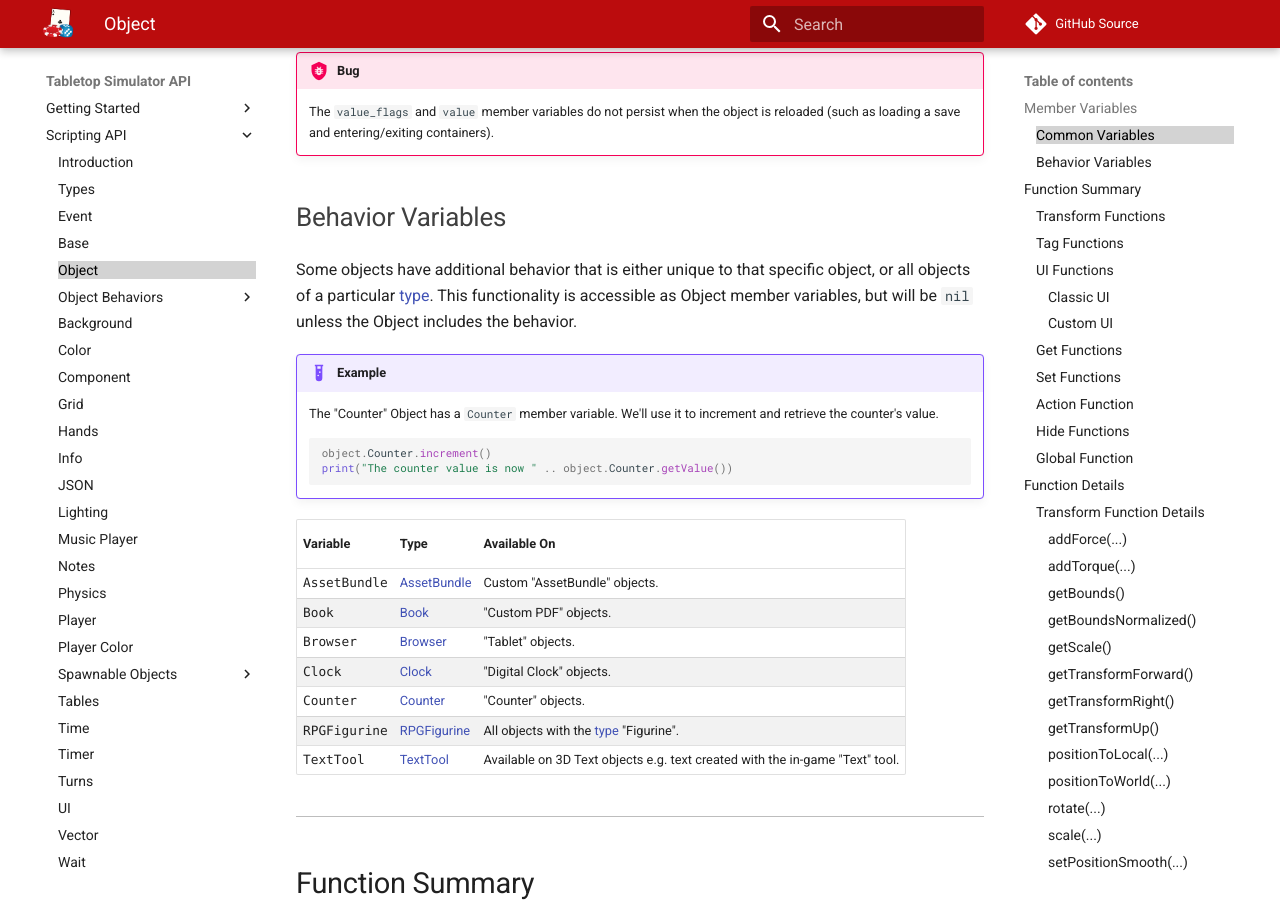
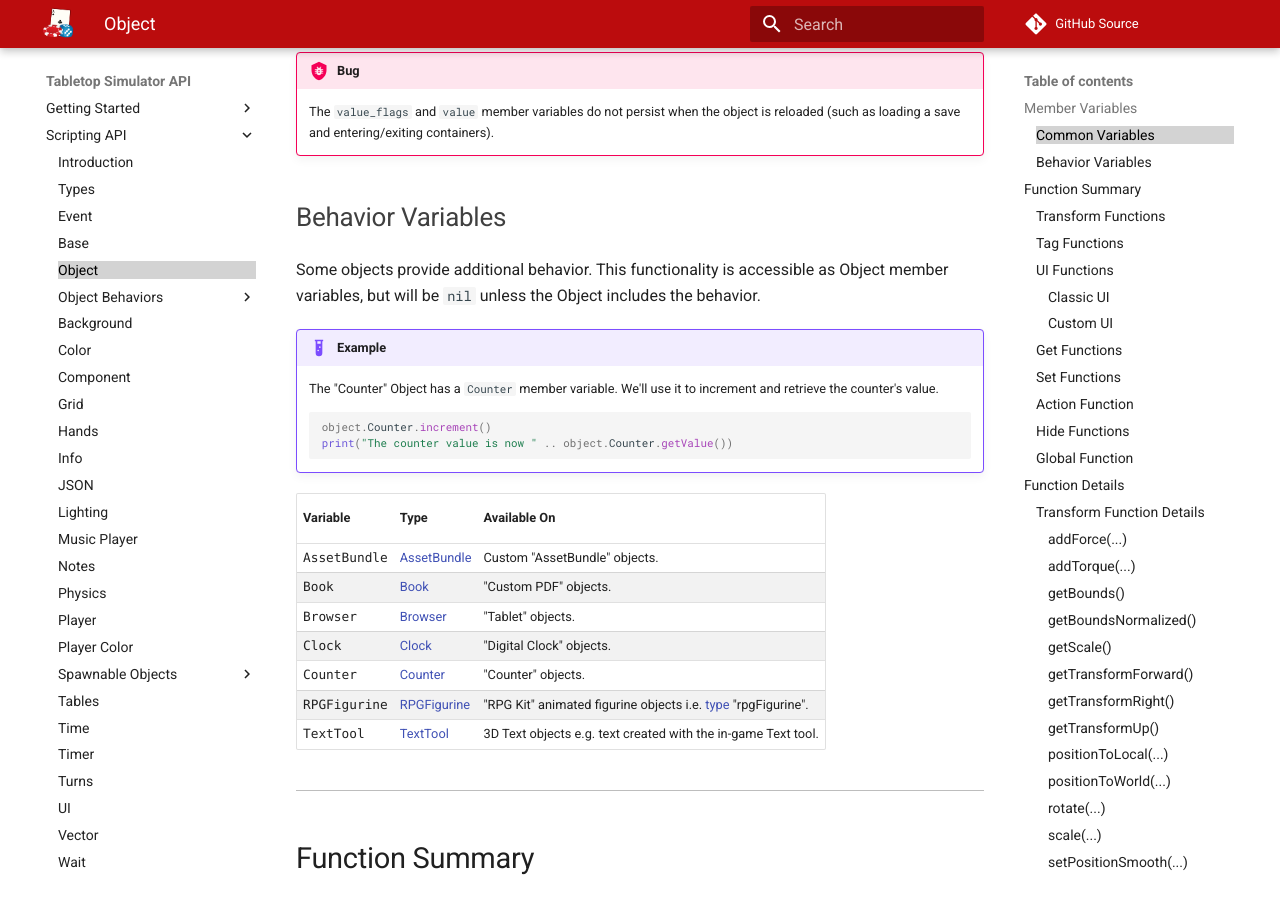
Before and after one commit to Berserk-Games/Tabletop-Simulator-API, an MkDocs documentation site: the page built from docs/object.md, in a window 1280 px wide and 900 px high, scrolled down 2920 px. Built offline with MkDocs 1.6.1 and Material for MkDocs 9.7.7, drawn with Linux system fonts in a browser that asks for light colours; comment, search, counter and statistics services are not loaded.

Commit message:
Behavior corrections

```diff
--- a/docs/object.md
+++ b/docs/object.md
@@ -79,9 +79,8 @@
 
 ###Behavior Variables
 
-Some objects have additional behavior that is either unique to that specific object, or all objects of a particular
-[type](#type). This functionality is accessible as Object member variables, but will be `nil` unless the Object includes
-the behavior.
+Some objects provide additional behavior. This functionality is accessible as Object member variables, but will be `nil`
+unless the Object includes the behavior.
 
 !!!example
 	The "Counter" Object has a `Counter` member variable. We'll use it to increment and retrieve the counter's value.
@@ -97,8 +96,8 @@
 <a class="anchor" id="browser"></a>Browser | [Browser](behavior/browser.md) | "Tablet" objects.
 <a class="anchor" id="clock"></a>Clock | [Clock](behavior/clock.md) | "Digital Clock" objects.
 <a class="anchor" id="counter"></a>Counter | [Counter](behavior/counter.md) | "Counter" objects.
-<a class="anchor" id="rpgfigurine"></a>RPGFigurine | [RPGFigurine](behavior/rpgfigurine.md) | All objects with the [type](#type) "Figurine".
-<a class="anchor" id="texttool"></a>TextTool | [TextTool](behavior/TextTool.md) | Available on 3D Text objects e.g. text created with the in-game "Text" tool.
+<a class="anchor" id="rpgfigurine"></a>RPGFigurine | [RPGFigurine](behavior/rpgfigurine.md) | "RPG Kit" animated figurine objects i.e. [type](#type) "rpgFigurine".
+<a class="anchor" id="texttool"></a>TextTool | [TextTool](behavior/TextTool.md) | 3D Text objects e.g. text created with the in-game Text tool.
 
 ---
 
```
